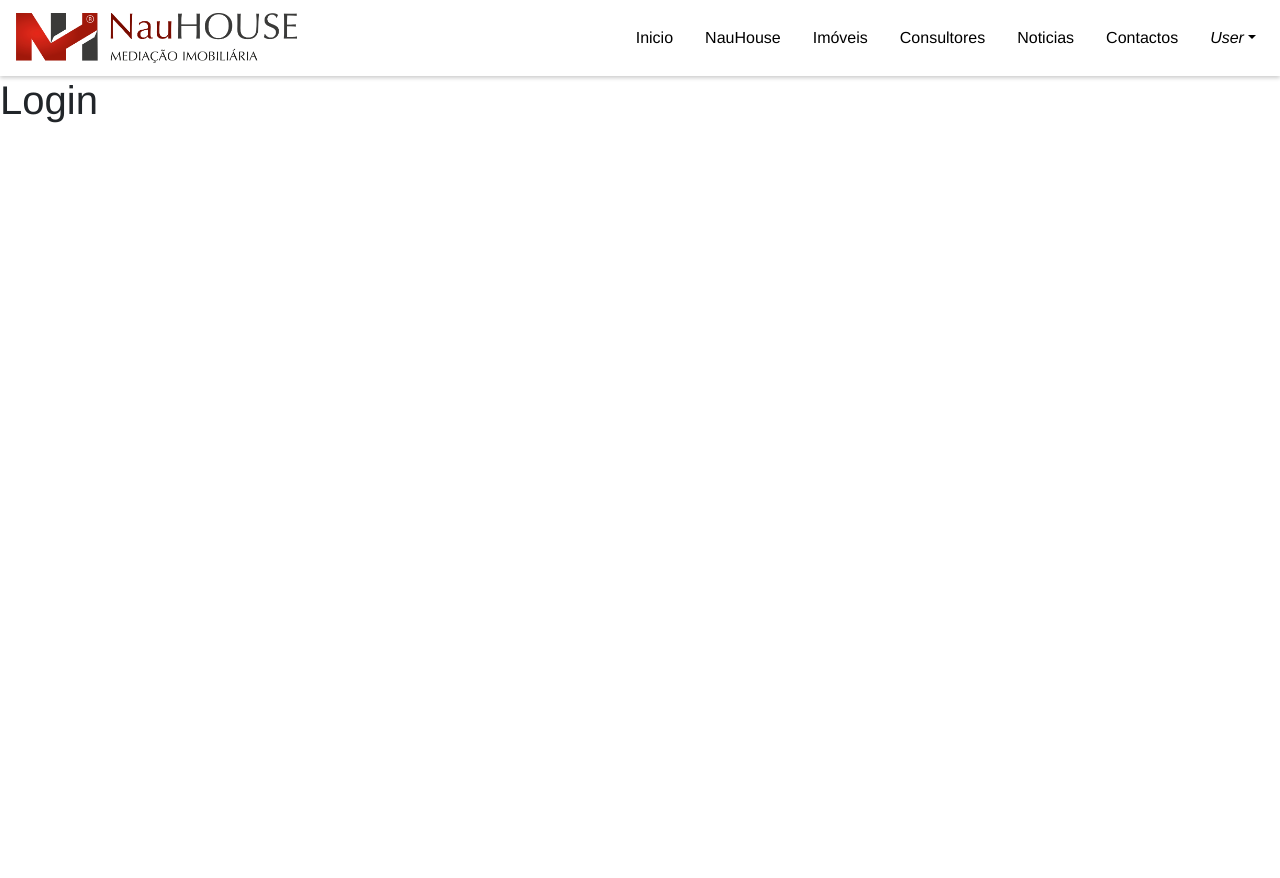
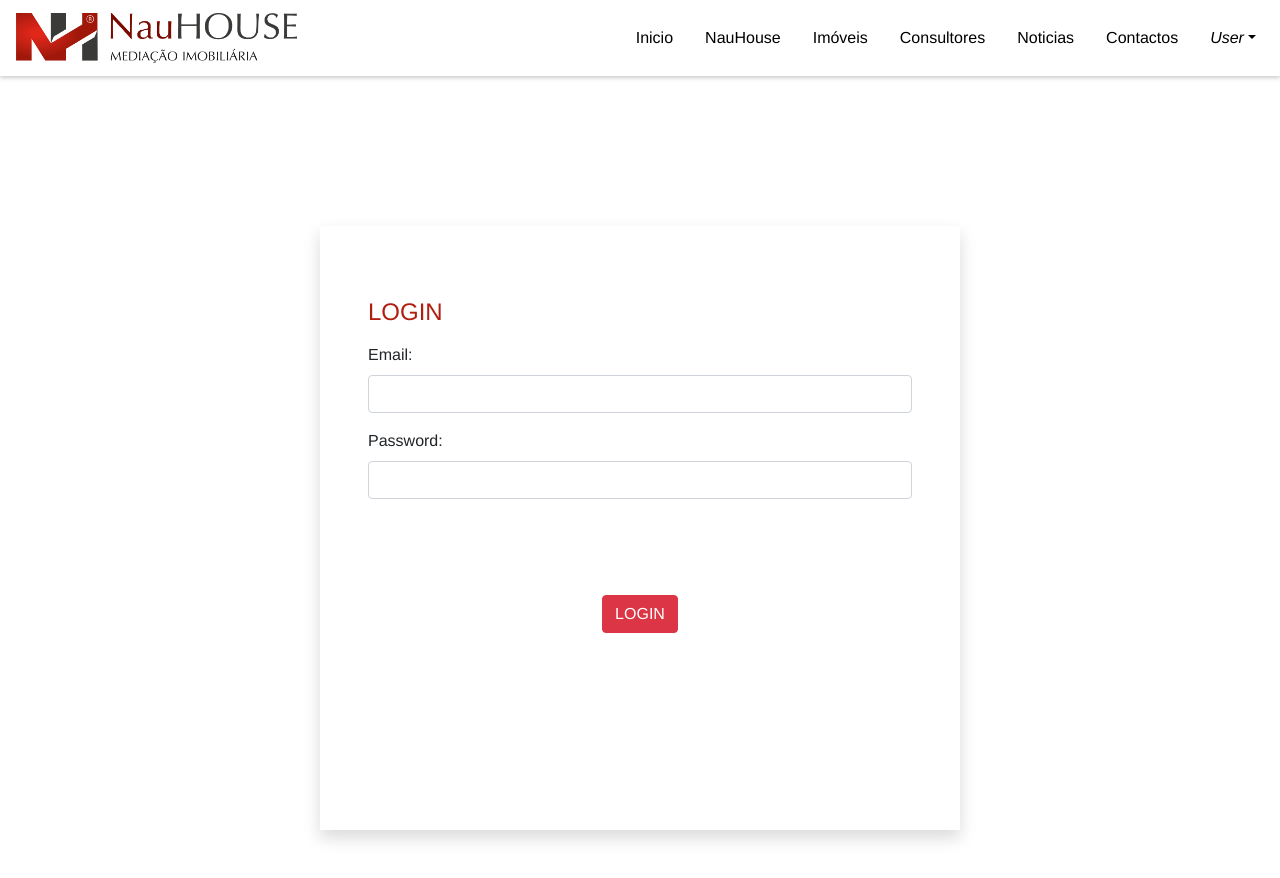
Before and after one commit to guilhermecostaa/NauHouse, a Vue app in the folder app/: page /login in a window 1280 px wide. Before the commit the page ends 800 px from the top, so only its background shows below. Built offline with nearby package versions, Linux system fonts and the light colour scheme; what vue-sweetalert2 would draw is missing.

Commit message:
login done

```diff
--- a/app/src/views/Consultants/Login.vue
+++ b/app/src/views/Consultants/Login.vue
@@ -1,15 +1,86 @@
 <template>
-    <div>
-        <h1>Login</h1>
+  <div id="login" class="container-fluid mb-5">
+    <div class="row align-items-center d-flex justify-content-center">
+      <div class="col-xs-12 col-sm-6 shadow px-5 py-4 square">
+        <h4 class="subtitle mt-5">LOGIN</h4>
+        <b-form @submit.prevent="login" class="mt-3">
+          <b-form-group
+            id="input-group-email"
+            label="Email:"
+            label-for="input-email"
+          >
+            <b-form-input
+              id="input-email"
+              v-model="form.email"
+              type="email"
+              required
+            ></b-form-input>
+          </b-form-group>
+          <b-form-group
+            id="input-group-password"
+            label="Password:"
+            label-for="input-password"
+          >
+            <b-form-input
+              id="input-password"
+              v-model="form.password"
+              type="password"
+              required
+            ></b-form-input>
+          </b-form-group>
+          <div class="d-flex justify-content-center mt-5 mb-3">
+            <b-button class="btn-add mt-5 mb-5" type="submit" variant="danger"
+              >LOGIN</b-button
+            >
+          </div>
+        </b-form>
+      </div>
     </div>
+  </div>
 </template>
 
 <script>
 export default {
-
-}
+  data() {
+    return {
+      form: {
+        email: "",
+        password: "",
+      },
+    };
+  },
+};
 </script>
 
 <style>
+#login {
+  margin-top: 150px;
+}
+.btn.btn-login.btn-danger {
+  color: #fff;
+  background-color: #b01e0f;
+  border-color: #b01e0f;
+  position: absolute;
+  left: 42%;
+  -ms-transform: translateY(-50%);
+  transform: translateY(-50%);
+}
 
+.square {
+  position: relative;
+  width: 50%;
+  height: 50%;
+}
+
+.square:after {
+  content: "";
+  display: block;
+  padding-bottom: 20%;
+}
+
+.content {
+  position: absolute;
+  width: 100%;
+  height: 100%;
+}
 </style>
```
